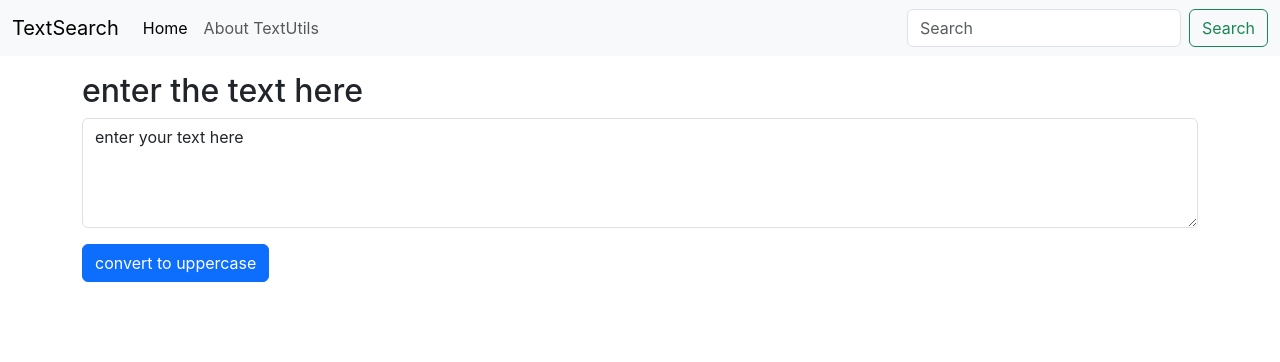
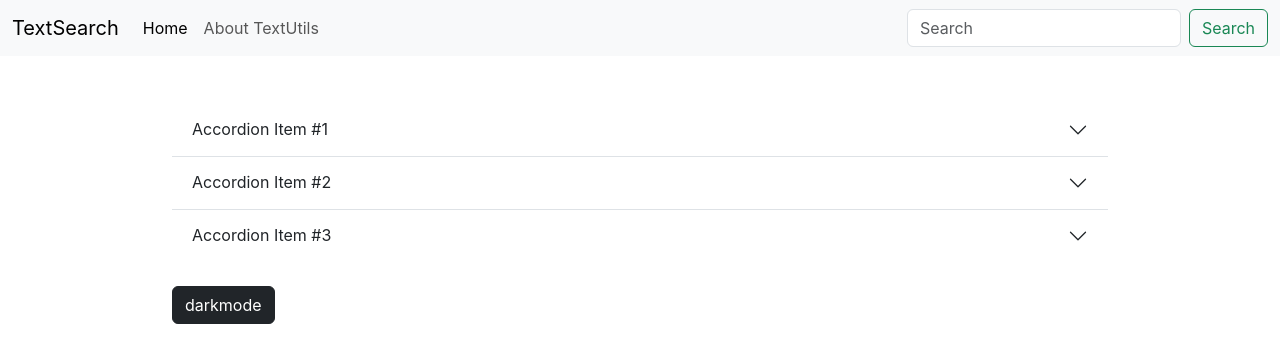
Before and after one commit to Buzzingaa/ReactJs, a React (Create React App) app: page / in a window 1280 px wide. Shown: the top 362 px of the page. Built offline with nearby package versions, Linux system fonts and the light colour scheme.

Commit message:
dark mode and multiple states

```diff
--- a/src/App.js
+++ b/src/App.js
@@ -2,12 +2,13 @@
 
 import './App.css';
 import Navbar from './components/Navbar';
-import Textform from './components/Textform';
+import AboutUs from './components/AboutUs';
 function App() {
   return (
 <>
   < Navbar title="TextSearch" aboutText="About TextUtils" />
-<div className='container my-3 '>  <Textform title="enter the text here"/></div>
+{/* <div className='container my-3 '>  <Textform title="enter the text here"/></div> */}
+<div style={{ width: '75%' }} className='container-sm my-5'> <AboutUs/></div>
 
 </>
   );
--- /dev/null
+++ b/src/components/AboutUs.js
@@ -0,0 +1,74 @@
+import React, { useState } from 'react'
+export default function AboutUs(){
+    const[MyStyle,setMyStyle]=useState({
+        backgroundColor:'white',
+        color:'dark'
+    })
+    const [btnText,setBtnText]=useState('darkmode')
+    let togle= document.getElementById("toggle")
+    const darkmoden=()=>{
+        if(MyStyle.color==='black'){
+            setMyStyle({
+                backgroundColor:'black',
+                color:'white'
+            })
+            setBtnText('lightmode')
+
+        }
+
+       else{
+            setMyStyle({
+                backgroundColor:'white',
+                color:'black'
+            })
+            setBtnText('darktmode')
+
+
+        }
+
+
+    }
+
+
+
+
+
+    return(
+        <>
+        <div className="accordion accordion-flush" id="accordionFlushExample"  >
+        <div className="accordion-item" >
+            <h2 className="accordion-header">
+            <button className="accordion-button collapsed" style={MyStyle} type="button" data-bs-toggle="collapse" data-bs-target="#flush-collapseOne" aria-expanded="false" aria-controls="flush-collapseOne">
+                Accordion Item #1
+            </button>
+            </h2>
+            <div id="flush-collapseOne"style={MyStyle} className="accordion-collapse collapse" data-bs-parent="#accordionFlushExample">
+            <div className="accordion-body">Placeholder content for this accordion, which is intended to demonstrate the <code>.accordion-flush</code> class. This is the first item's accordion body.</div>
+            </div>
+        </div>
+        <div className="accordion-item">
+            <h2 className="accordion-header">
+            <button className="accordion-button collapsed"style={MyStyle} type="button" data-bs-toggle="collapse" data-bs-target="#flush-collapseTwo" aria-expanded="false" aria-controls="flush-collapseTwo">
+                Accordion Item #2
+            </button>
+            </h2>
+            <div id="flush-collapseTwo"style={MyStyle} className="accordion-collapse collapse" data-bs-parent="#accordionFlushExample">
+            <div className="accordion-body">Placeholder content for this accordion, which is intended to demonstrate the <code>.accordion-flush</code> class. This is the second item's accordion body. Let's imagine this being filled with some actual content.</div>
+            </div>
+        </div>
+        <div className="accordion-item">
+            <h2 className="accordion-header">
+            <button className="accordion-button collapsed"style={MyStyle} type="button" data-bs-toggle="collapse" data-bs-target="#flush-collapseThree" aria-expanded="false" aria-controls="flush-collapseThree">
+                Accordion Item #3
+            </button>
+            </h2>
+            <div id="flush-collapseThree"style={MyStyle} className="accordion-collapse collapse" data-bs-parent="#accordionFlushExample">
+            <div className="accordion-body">Placeholder content for this accordion, which is intended to demonstrate the accordion-flush class. This is the third item's accordion body. Nothing more exciting happening here in terms of content, but just filling up the space to make it look, at least at first glance, a bit more representative of how this would look in a real-world application.</div>
+            </div>
+        </div>
+        </div>
+        <button type="button" id="toggle" class="btn btn-dark my-4" onClick={darkmoden}>{btnText}</button>
+        </>
+
+    );
+}
--- a/src/components/Textform.js
+++ b/src/components/Textform.js
@@ -12,13 +12,49 @@ export default function Textform(props) {
         console.log("onChange");
         setText(event.target.value);
     }
+    const handleLowClick=()=>{
+      setText(text.toLowerCase())
+    }
+    const speak = () => {
+      let msg = new SpeechSynthesisUtterance(text);
+      window.speechSynthesis.speak(msg);
+      const toogle = document.getElementById('toggle')
+      if (toogle.textContent == "Speak") {
+          toogle.innerHTML = "Stop"
+      }
+      else {
+          toogle.innerHTML = "Speak"
+
+          window.speechSynthesis.cancel()
+
+      }
+  }
+
+
+
+
   return (
+    <>
+
 <div>
     <h2>{props.title}</h2>
     <div className="mb-3" >
     <textarea className="form-control " id="myBox" rows="4"  value={text} onChange={handleOnChange}></textarea>
-    <button className="btn btn-primary my-3" onClick={handelOnCLick}>convert to uppercase</button>
+    <button className="btn btn-primary my-3" onClick={handelOnCLick}>convertToUppercase</button>
+    <button className="btn btn-secondary my-3 mx-3" onClick={(handleLowClick)}>convertToLowercase</button>
+    <button type="submit" onClick={speak} className="btn btn-warning mx-2 my-2" id="toggle">Speak</button>
+
     </div>
     </div>
+    <div className="container">
+      <h1>Your text summary</h1>
+      <p>{text.split(" ").length} words and {text.length} characters</p>
+      <p> {0.008*text.split(" ").length } minute read</p>
+      <h2>Priview</h2>
+      <p>{text}</p>
+
+    </div>
+
+    </>
   );
 }
```
